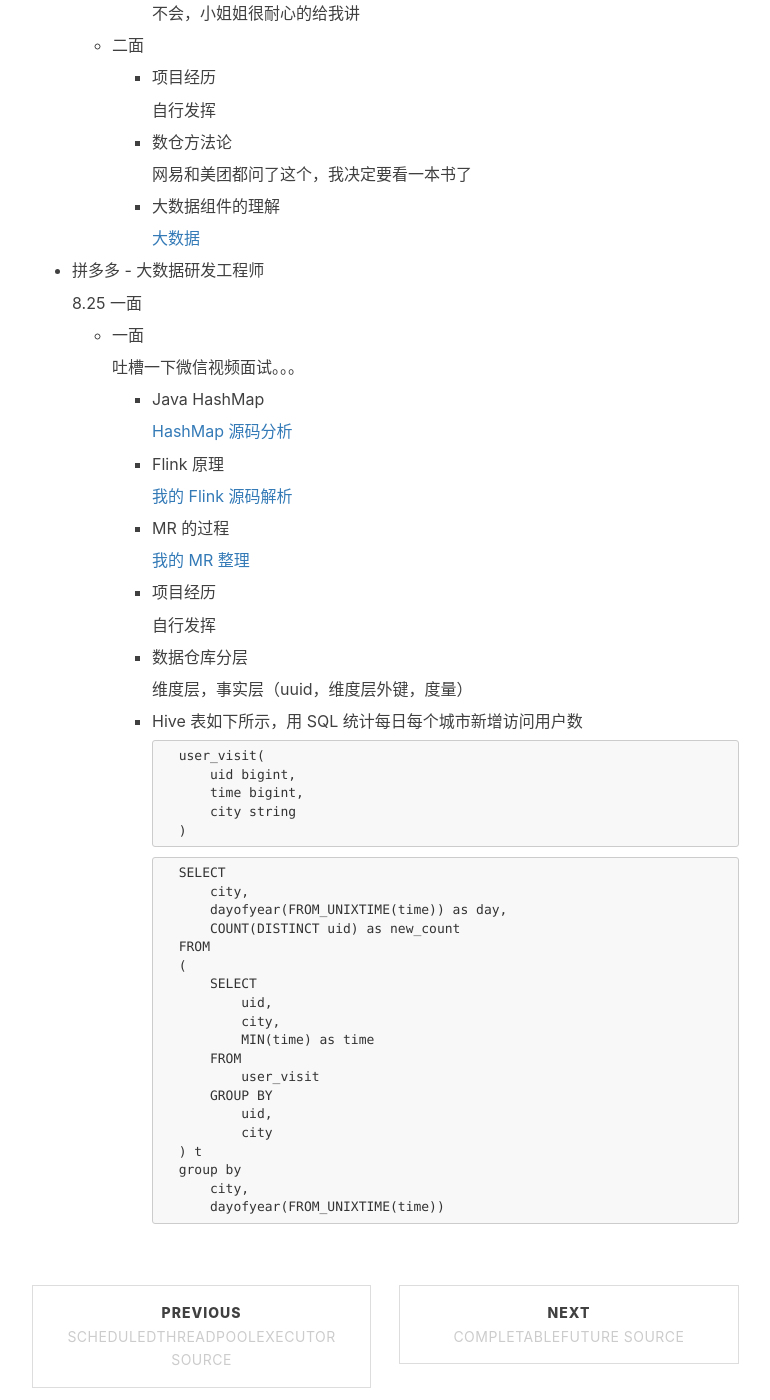
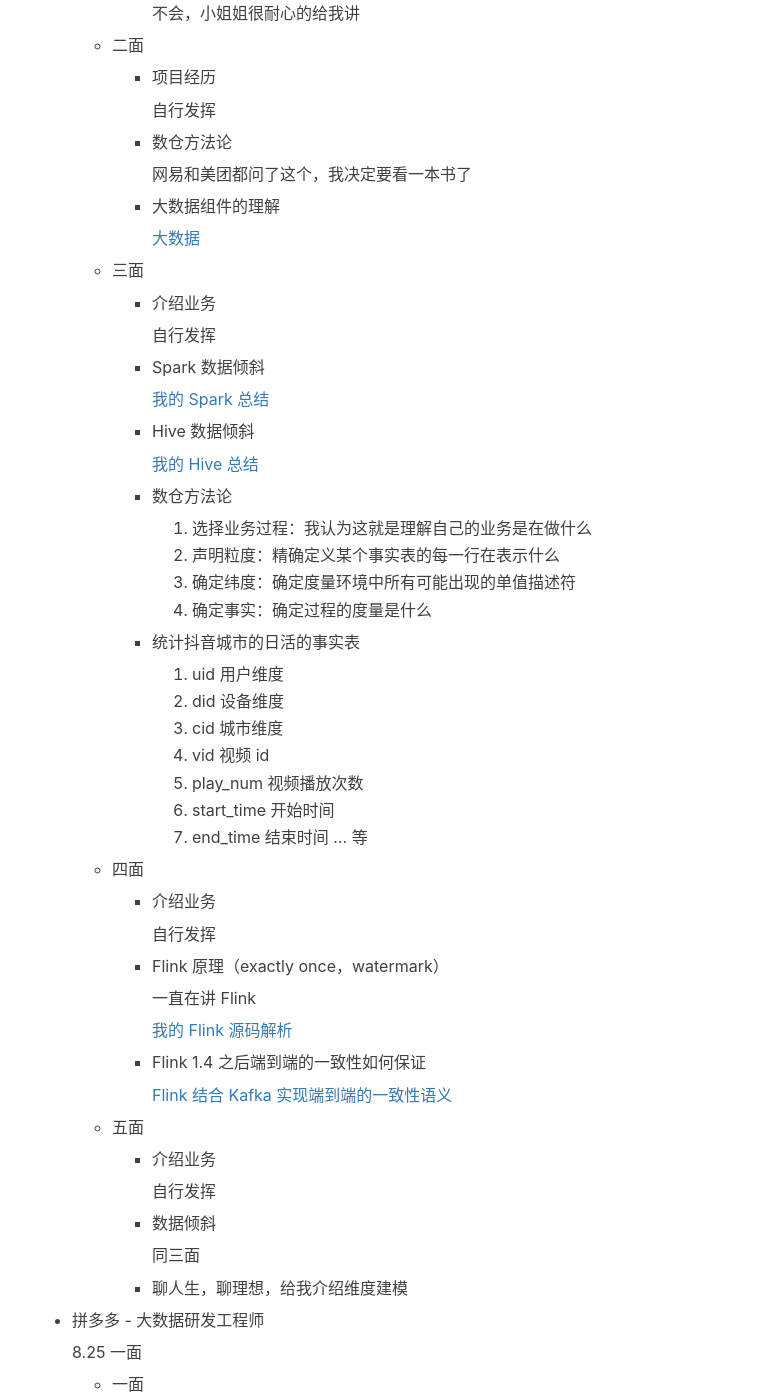
Before and after one commit to mickey0524/mickey0524.github.io, a Jekyll site: the page built from _posts/2019-07-29-autumn-interview.md, in a window 1280 px wide and 1400 px high, scrolled down 14368 px. Shown: the whole window, without its empty margins (233-1003 px from the left). Built offline with Jekyll 4.4.1, drawn with Linux system fonts in a browser that asks for light colours; nearby versions of some CDN libraries; comment, search, counter and statistics services are not loaded; some of the changed text lies outside the part shown.

Commit message:
feat(interview): update interview

```diff
--- a/_posts/2019-07-29-autumn-interview.md
+++ b/_posts/2019-07-29-autumn-interview.md
@@ -612,9 +612,9 @@
 
             MySQL binlog -> Kafka -> 服务消费 Kafka，将更新写到 HDFS 上，然后根据 timestamp 来区分新数据
 
-* 网易云音乐 - 大数据开发工程师
+* 网易云音乐 - 大数据开发工程师（二面挂）
 
-    8.16 一面，8.21 二面
+    8.16 一面，8.21 二面，每面 20 分钟，然后就被挂了。。。
 
     * 一面
 
@@ -814,7 +814,7 @@
 
 * 美团 - 数据研发工程师
 
-    8.20 一面，8.22 二面
+    8.20 一面，8.22 二面，8.27 三面 - 五面，8.27 hr 面
 
     * 一面
 
@@ -849,6 +849,66 @@
         * 大数据组件的理解
 
             [大数据](https://github.com/mickey0524/big-data-knowledge)
+
+    * 三面
+
+        * 介绍业务
+
+            自行发挥
+
+        * Spark 数据倾斜
+
+            [我的 Spark 总结](https://github.com/mickey0524/big-data-knowledge#spark)
+
+        * Hive 数据倾斜
+
+            [我的 Hive 总结](https://github.com/mickey0524/big-data-knowledge#hive)
+
+        * 数仓方法论
+
+            1. 选择业务过程：我认为这就是理解自己的业务是在做什么
+            2. 声明粒度：精确定义某个事实表的每一行在表示什么
+            3. 确定纬度：确定度量环境中所有可能出现的单值描述符
+            4. 确定事实：确定过程的度量是什么
+
+        * 统计抖音城市的日活的事实表
+
+            1. uid 用户维度
+            2. did 设备维度
+            3. cid 城市维度
+            4. vid 视频 id
+            5. play_num 视频播放次数
+            6. start_time 开始时间
+            7. end_time 结束时间
+            ... 等
+
+    * 四面
+
+        * 介绍业务
+
+            自行发挥
+
+        * Flink 原理（exactly once，watermark）
+
+            一直在讲 Flink
+
+            [我的 Flink 源码解析](https://github.com/mickey0524/flink-streaming-source-analysis)
+
+        * Flink 1.4 之后端到端的一致性如何保证
+
+            [Flink 结合 Kafka 实现端到端的一致性语义](https://blog.csdn.net/u013411339/article/details/90625521)
+
+    * 五面
+
+        * 介绍业务
+
+            自行发挥
+
+        * 数据倾斜
+
+            同三面
+
+        * 聊人生，聊理想，给我介绍维度建模
 
 * 拼多多 - 大数据研发工程师
 
```
